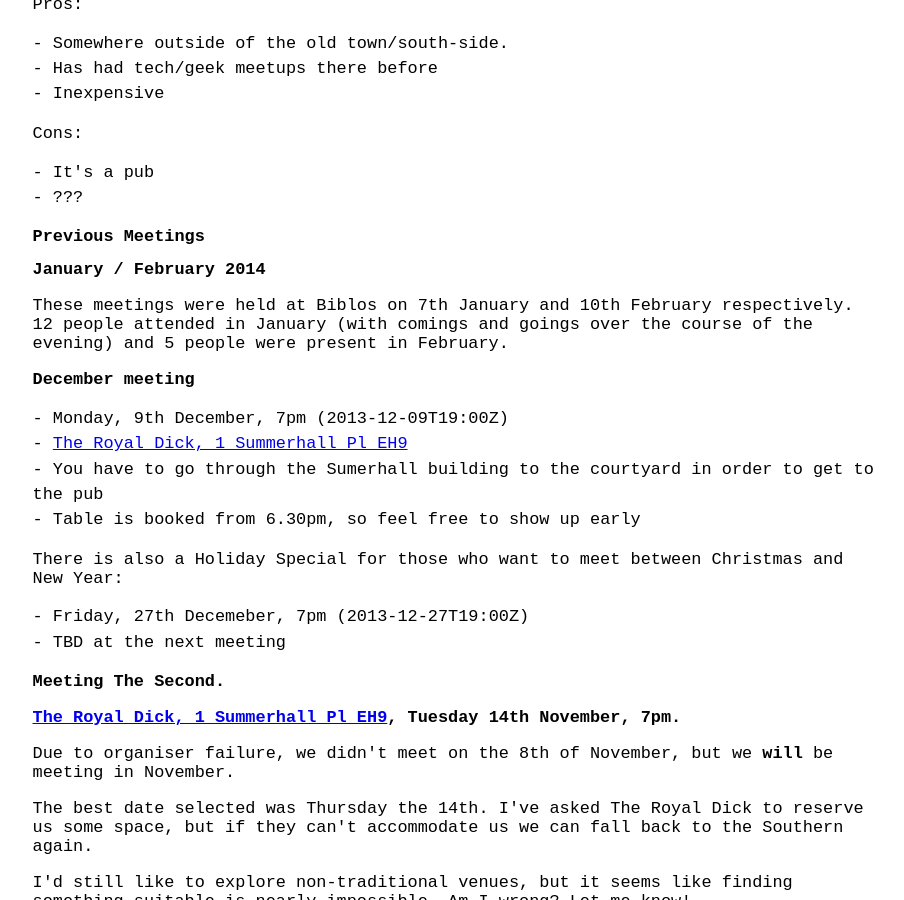
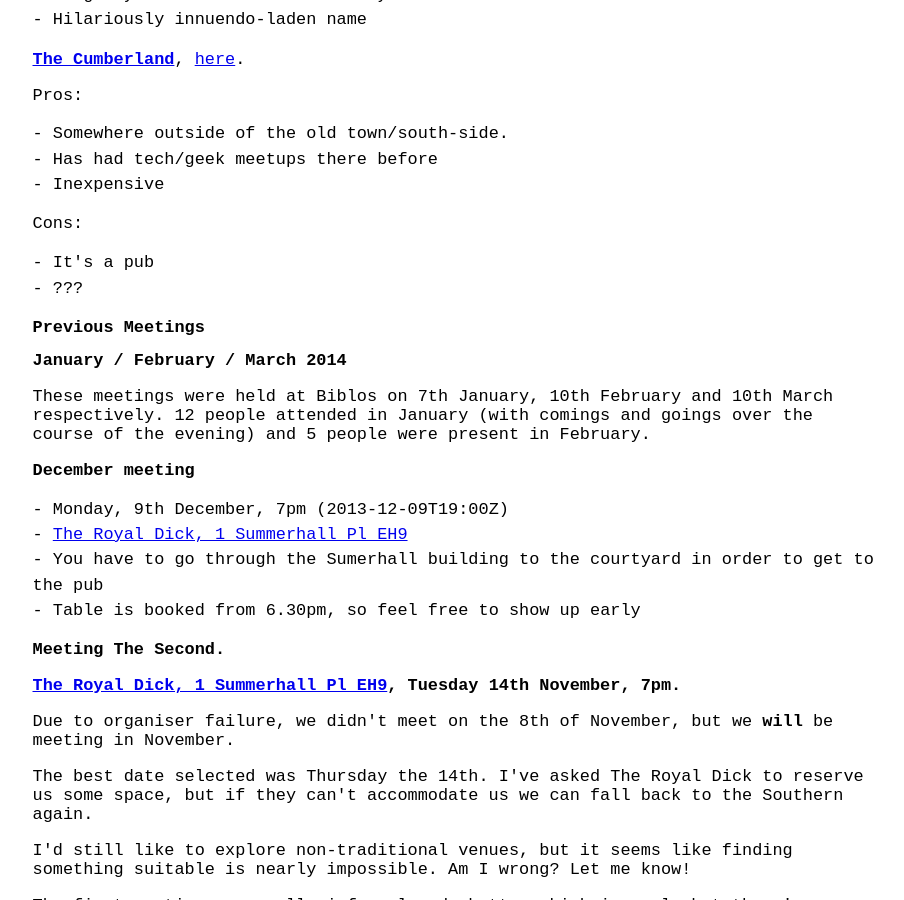
Before and after one commit to computeranonymous/computer, a Jekyll site: the page built from uk_edinburgh.html, in a window 1280 px wide and 900 px high, scrolled down 2505 px. Shown: the whole window, without its empty margins (185-1089 px from the left). Built offline with Jekyll 4.4.1, drawn with Linux system fonts in a browser that asks for light colours; some of the changed text lies outside the part shown.

Commit message:
Meeting venue and date for April 2014 (Edinburgh)
Monday seems to be an awkward night for many, so Thursday was proposed as an alternative. Pajh (@gominokouhai) has offered space in B+B Edinburgh (https://goo.gl/maps/v5npr) on Rothesay Terrace as a venue for April. The hotel has a very comfortable meeting space, a bar and inexpensive but rather tasty coffee. It is located just off of Queensferry Street, near the west end of Princes Street. While there is no food available on premises, there are plenty of options nearby (e.g., Wannaburger) if people would like to grab something beforehand.

I have also added further details of past meetings and removed some historical information that is no longer pertinent.

```diff
--- a/uk_edinburgh.html
+++ b/uk_edinburgh.html
@@ -139,9 +143,9 @@
 
       <h1>Previous Meetings</h1>
 
-      <h2>January / February 2014</h2>
+      <h2>January / February / March 2014</h2>
 
-      <p>These meetings were held at Biblos on 7th January and 10th February respectively.  12 people attended in January (with comings and goings over the course of the evening) and 5 people were present in February.</p>
+      <p>These meetings were held at Biblos on 7th January, 10th February and 10th March respectively.  12 people attended in January (with comings and goings over the course of the evening) and 5 people were present in February.</p>
 
       <h2>December meeting</h2>
 
@@ -150,13 +154,6 @@
             <li><a href="https://www.google.co.uk/maps/preview#!data=!1m4!1m3!1d2176!2d-3.1820669!3d55.9393032!4m12!2m11!1m10!1s0x0%3A0x501b49783f43819c!3m8!1m3!1d71503!2d-3.2053386!3d55.9412083!3m2!1i1024!2i768!4f13.1">The Royal Dick, 1 Summerhall Pl EH9</a></li>
             <li>You have to go through the Sumerhall building to the courtyard in order to get to the pub</li>
             <li>Table is booked from 6.30pm, so feel free to show up early</li>
-      </ul>
-
-      There is also a Holiday Special for those who want to meet between Christmas and New Year:
-
-      <ul>
-            <li>Friday, 27th Decemeber, 7pm (2013-12-27T19:00Z)</li>
-            <li>TBD at the next meeting</li>
       </ul>
 
       <h2>Meeting The Second.</h2>
```
Also changed, not shown: other parts of uk_edinburgh.html (+6 -2 lines).
